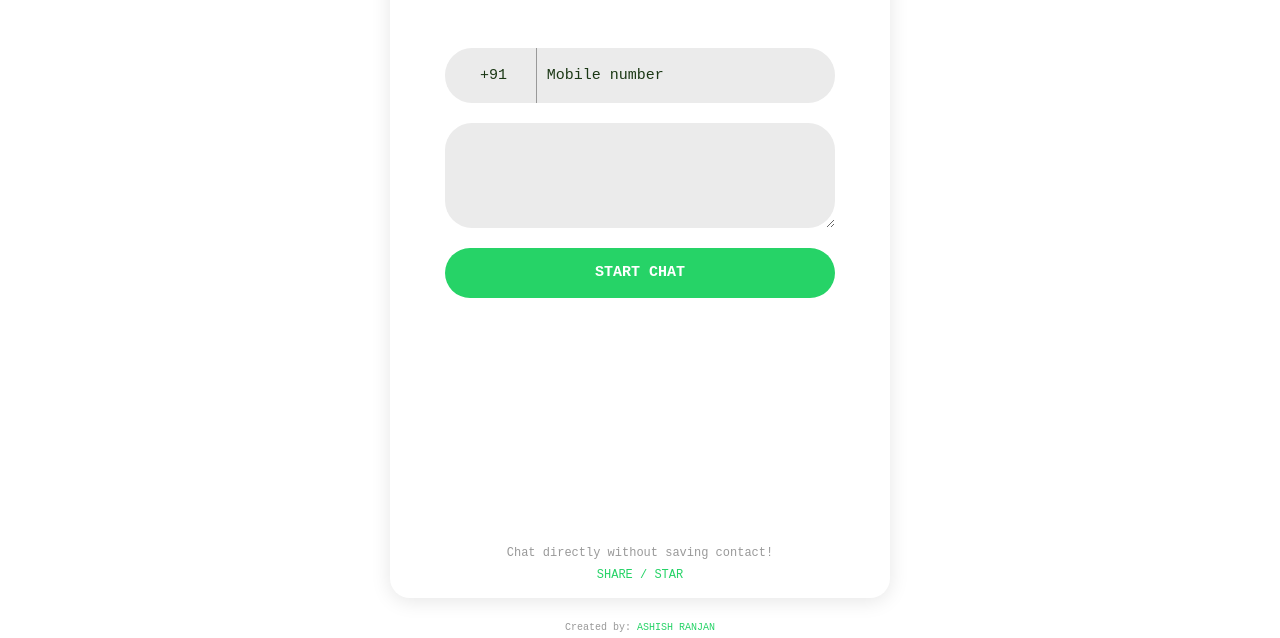
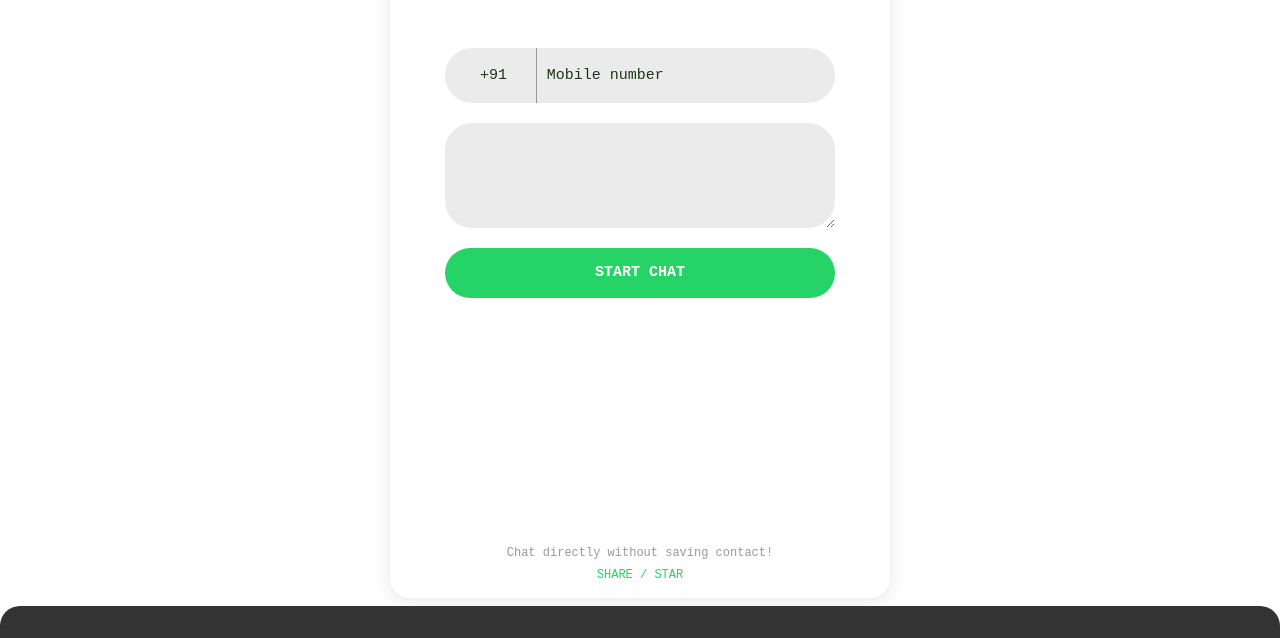
Before and after one commit to ashish-r/whatsapp-direct, a plain HTML site: page index.html in a window 1280 px wide. Shown: the part 162-800 px from the top of the page. Drawn offline with Linux system fonts and the light colour scheme.

Commit message:
bug fixes

```diff
--- a/index.html
+++ b/index.html
@@ -63,10 +63,10 @@
 			<span>
 				Created by: <a href="https://twitter.com/code_ashish" target="_blank" class="credit-text--name">
 					Ashish Ranjan
-				</span>
+				</a>
 			</span>
 		</div>
 	</div>
-	<div id="snackbar" class=""></div>
+	<div id="snackbar" class="show"></div>
 </body>
 </html>
```
